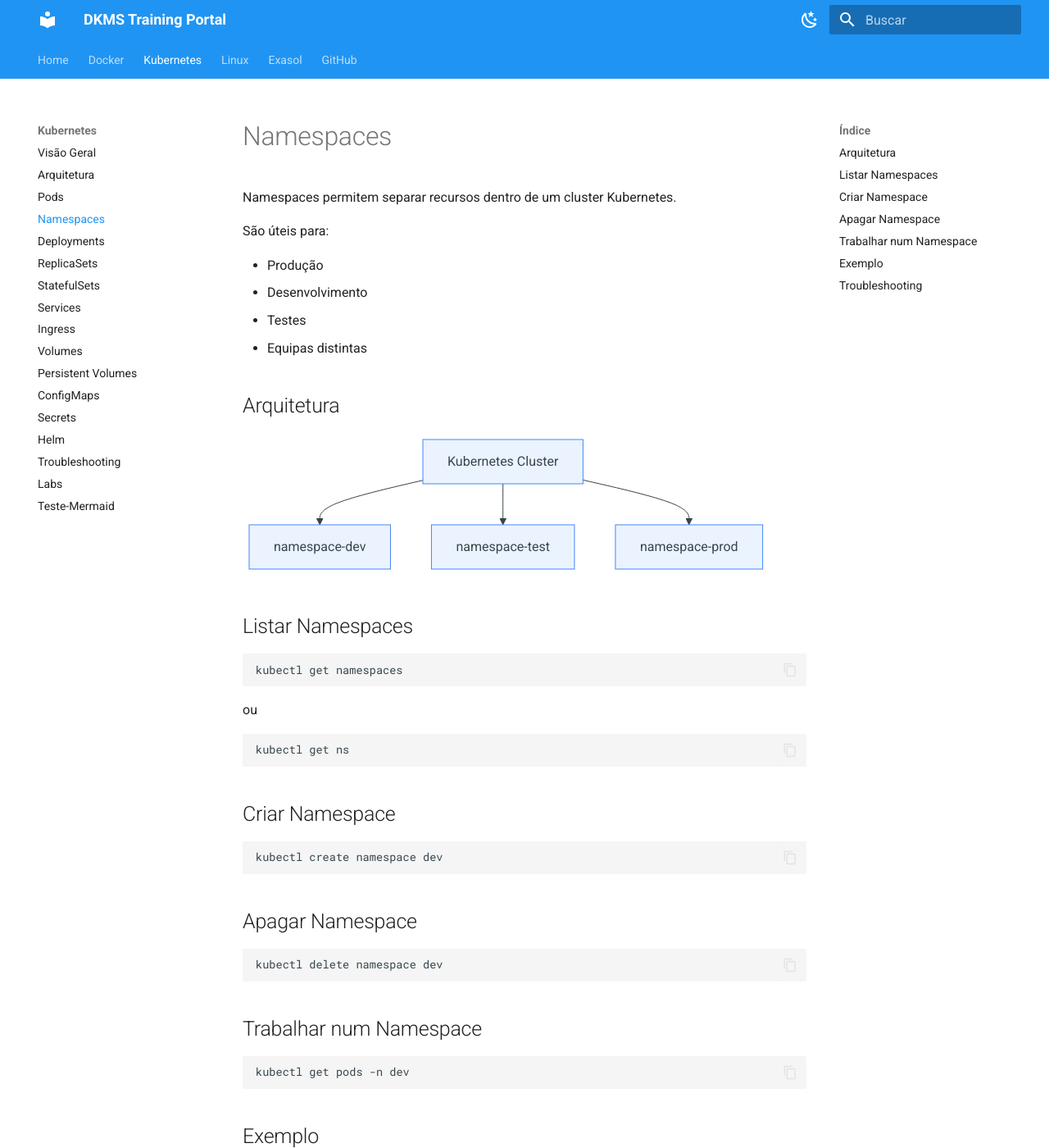
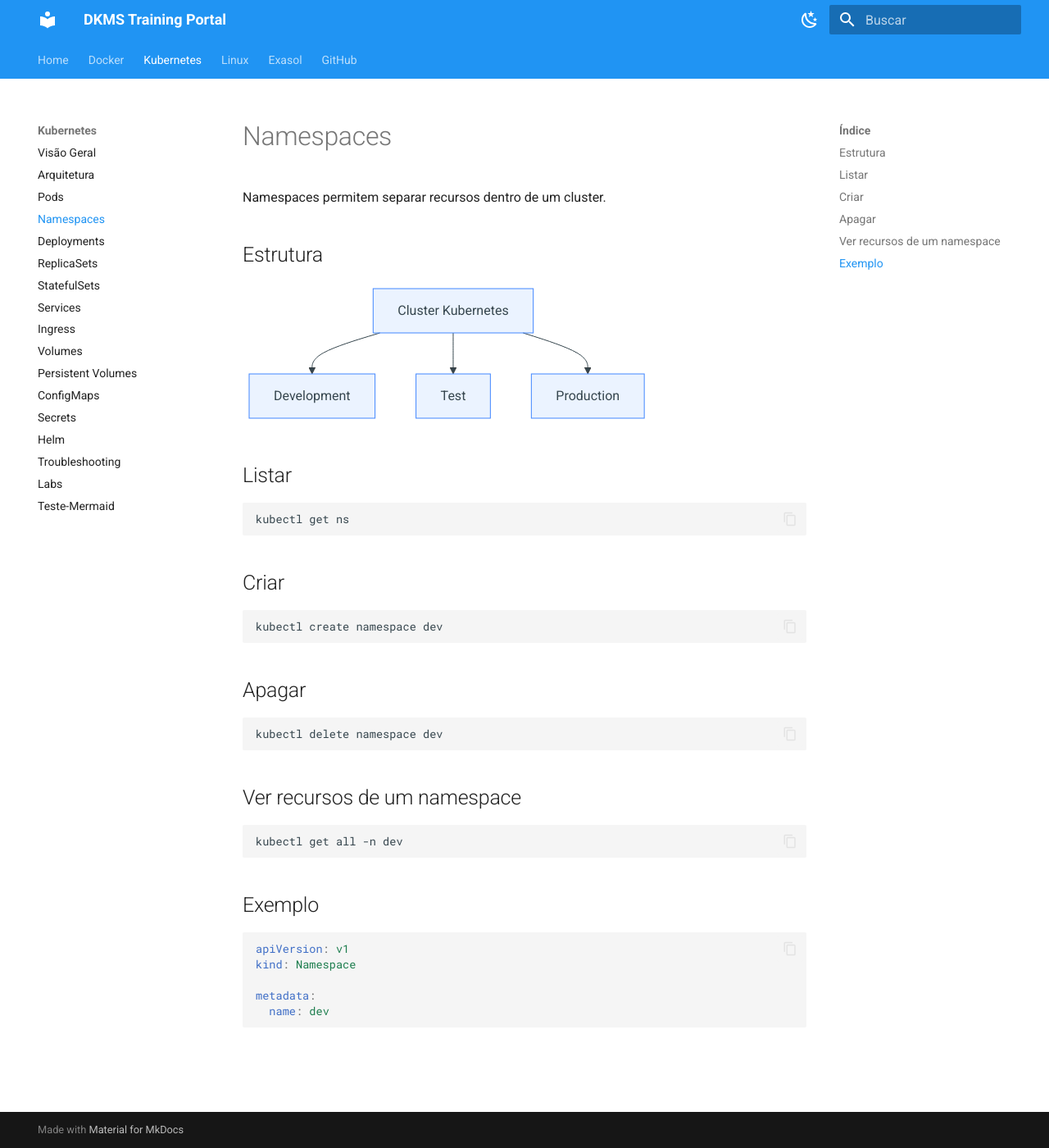
Before and after one commit to josemendes63/dkms-training, an MkDocs documentation site: the page built from docs/kubernetes/namespaces.md, in a window 1280 px wide and 1400 px high. Shown: the whole window at 82% size. Built offline with MkDocs 1.6.1 and Material for MkDocs 9.7.7, drawn with Linux system fonts in a browser that asks for light colours; some of the changed text lies outside the part shown.

Commit message:
Diagramas Mermaid Kubernetes

````diff
--- a/docs/kubernetes/namespaces.md
+++ b/docs/kubernetes/namespaces.md
@@ -1,70 +1,51 @@
 # Namespaces
 
-Namespaces permitem separar recursos dentro de um cluster Kubernetes.
+Namespaces permitem separar recursos dentro de um cluster.
 
-São úteis para:
-
-- Produção
-- Desenvolvimento
-- Testes
-- Equipas distintas
-
-## Arquitetura
+## Estrutura
 
 ```mermaid
 graph TD
 
-A[Kubernetes Cluster]
+C[Cluster Kubernetes]
 
-A --> B[namespace-dev]
-A --> C[namespace-test]
-A --> D[namespace-prod]
+C --> D[Development]
+
+C --> T[Test]
+
+C --> P[Production]
 ```
 
-## Listar Namespaces
-
-```bash
-kubectl get namespaces
-```
-
-ou
+## Listar
 
 ```bash
 kubectl get ns
 ```
 
-## Criar Namespace
+## Criar
 
 ```bash
 kubectl create namespace dev
 ```
 
-## Apagar Namespace
+## Apagar
 
 ```bash
 kubectl delete namespace dev
 ```
 
-## Trabalhar num Namespace
+## Ver recursos de um namespace
 
 ```bash
-kubectl get pods -n dev
+kubectl get all -n dev
 ```
 
 ## Exemplo
 
-Criar um deployment em dev:
+```yaml
+apiVersion: v1
+kind: Namespace
 
-```bash
-kubectl create deployment nginx \
---image=nginx \
--n dev
+metadata:
+  name: dev
 ```
-
-## Troubleshooting
-
-Ver recursos existentes:
-
-```bash
-kubectl get all -n dev
-```
````
Also changed, not shown: docs/kubernetes/architecture.md (+28 -9 lines), docs/kubernetes/helm.md (+33 -2 lines), docs/kubernetes/ingress.md (+36 -1 lines), docs/kubernetes/persistent-volumes.md (+33 -0 lines), docs/kubernetes/pods.md (+24 -32 lines), docs/kubernetes/services.md (+44 -1 lines).
